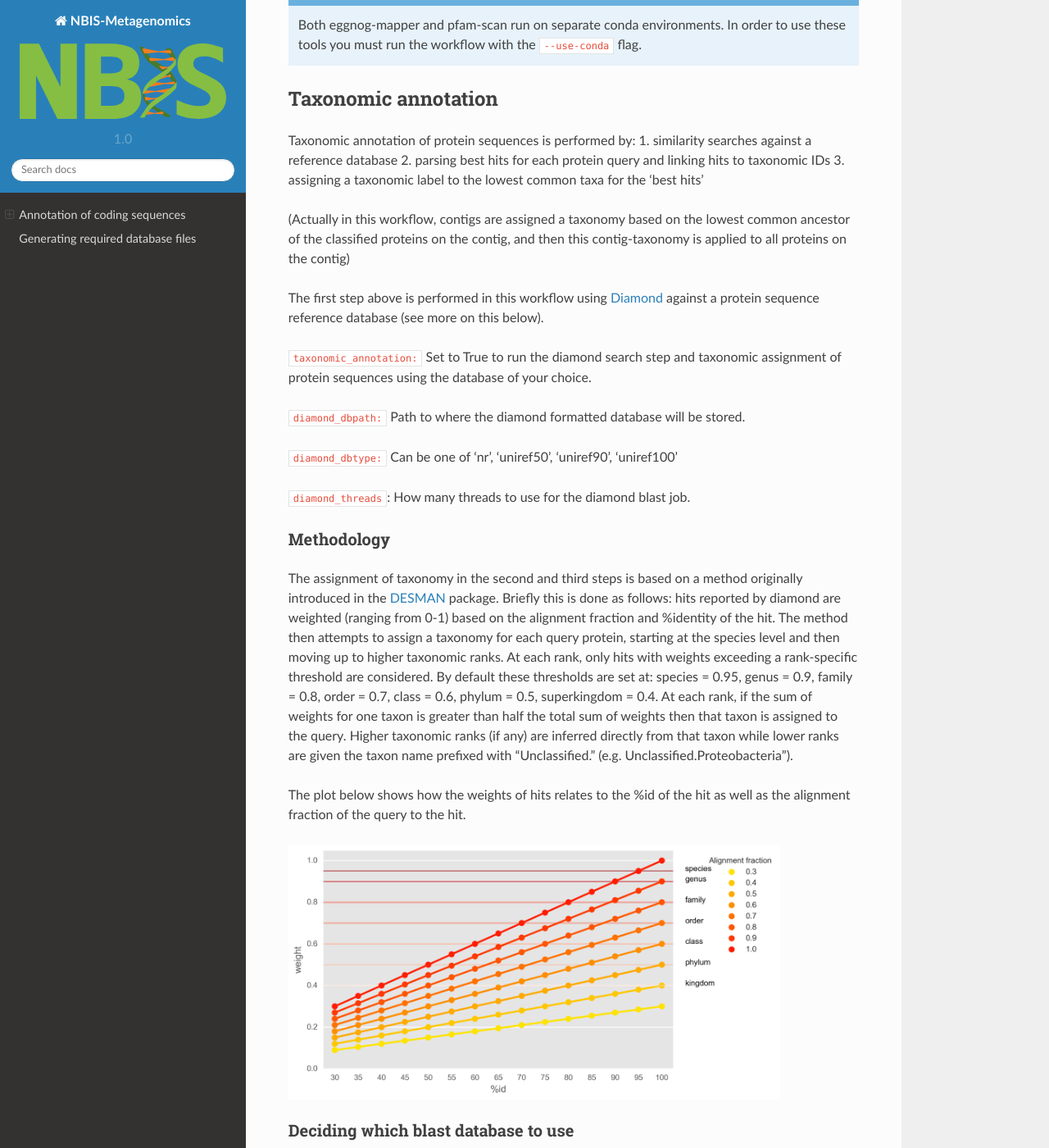
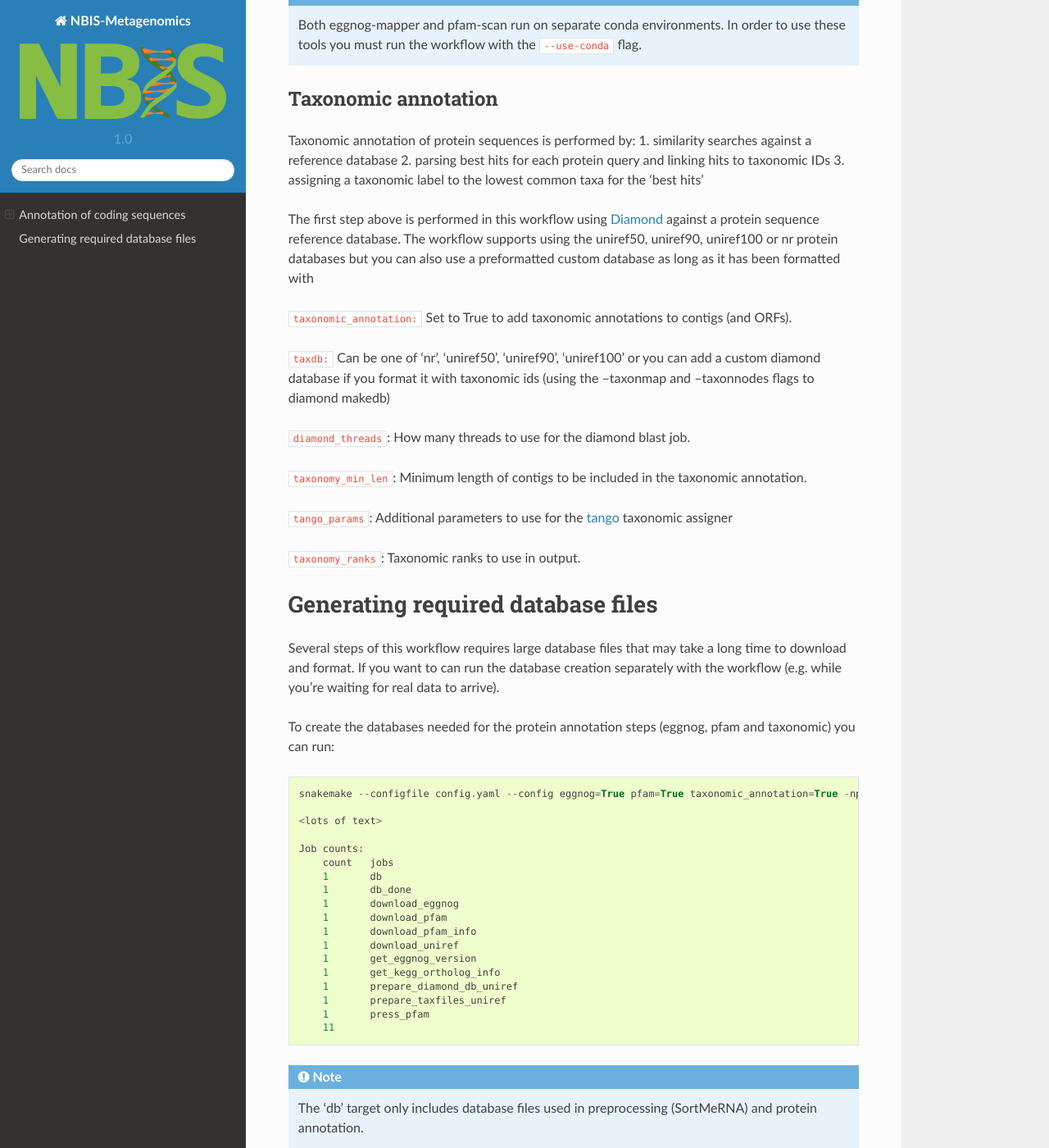
Before and after one commit to NBISweden/nbis-meta, a Sphinx documentation site: the page built from docs/annotation/index.rst, in a window 1280 px wide and 1400 px high, scrolled down 480 px. Shown: the whole window at 82% size. Built offline with Sphinx 7.4.7 and the Read the Docs theme 2.0.0, drawn with Linux system fonts in a browser that asks for light colours; some of the changed text lies outside the part shown.

```diff
--- a/docs/annotation/index.rst
+++ b/docs/annotation/index.rst
@@ -23,74 +23,24 @@ Taxonomic annotation of protein sequences is performed by:
 2. parsing best hits for each protein query and linking hits to taxonomic IDs
 3. assigning a taxonomic label to the lowest common taxa for the 'best hits'
 
-(Actually in this workflow, contigs are assigned a taxonomy based on
-the lowest common ancestor of the classified proteins on the contig,
-and then this contig-taxonomy is applied to all proteins on the contig)
-
 The first step above is performed in this workflow using
 `Diamond <https://github.com/bbuchfink/diamond/>`_ against a protein sequence
-reference database (see more on this below).
+reference database. The workflow supports using the uniref50, uniref90, uniref100 or nr protein databases but you can
+also use a preformatted custom database as long as it has been formatted with
 
-:code:`taxonomic_annotation:` Set to True to run the diamond search step and taxonomic assignment of protein sequences using
-the database of your choice.
+:code:`taxonomic_annotation:` Set to True to add taxonomic annotations to contigs (and ORFs).
 
-:code:`diamond_dbpath:` Path to where the diamond formatted database will be stored.
 
-:code:`diamond_dbtype:` Can be one of 'nr', 'uniref50', 'uniref90', 'uniref100'
+:code:`taxdb:` Can be one of 'nr', 'uniref50', 'uniref90', 'uniref100' or you can add a custom diamond database if you
+format it with taxonomic ids (using the --taxonmap and --taxonnodes flags to diamond makedb)
 
 :code:`diamond_threads`: How many threads to use for the diamond blast job.
 
-Methodology
-^^^^^^^^^^^
-The assignment of taxonomy in the second and third steps is based on
-a method originally introduced in
-the `DESMAN <https://github.com/chrisquince/DESMAN>`_ package. Briefly this
-is done as follows: hits reported by diamond are weighted (ranging from 0-1)
-based on the alignment fraction and %identity of the hit. The method then
-attempts to assign a taxonomy for each query protein, starting at the
-species level and then moving up to higher taxonomic ranks. At each rank,
-only hits with weights exceeding a rank-specific threshold are considered.
-By default these thresholds are set at: species = 0.95, genus = 0.9,
-family = 0.8, order = 0.7, class = 0.6, phylum = 0.5, superkingdom = 0.4.
-At each rank, if the sum of weights for one taxon is greater than half the
-total sum of weights then that taxon is assigned to the query. Higher
-taxonomic ranks (if any) are inferred directly from that taxon while
-lower ranks are given the taxon name prefixed with "Unclassified." (e.g.
-Unclassified.Proteobacteria").
+:code:`taxonomy_min_len`: Minimum length of contigs to be included in the taxonomic annotation.
 
-The plot below shows how the weights of hits relates to the %id of the
-hit as well as the alignment fraction of the query to the hit.
+:code:`tango_params`: Additional parameters to use for the `tango <https://github.com/johnne/tango>`_ taxonomic assigner
 
-.. image:: ../img/taxonomy_weights.png
-    :width: 600
-    :alt: Weighted hits plot
-
-Deciding which blast database to use
-^^^^^^^^^^^^^^^^^^^^^^^^^^^^^^^^^^^^
-Ideally we'd like to assign species-level taxonomy to all the protein sequences in our analysis but metagenomics
-doesn't often allow that. This is partly a database/data issue since reference databases are not good representatives of
-the taxa being studied. A lot of times the best taxonomic annotation a protein sequence can get is at genus level.
-
-Since the similarity search step can be a bottleneck it
-may be worthwhile to use a **clustered** reference database such as `UniRef <http://www.uniprot.org/help/uniref>`_.
-In UniRef, protein sequences in the UniProt database are clustered by % sequence identity using the
-`CD-HIT <http://weizhongli-lab.org/cd-hit/>`_ software and a *seed* sequence is selected for each cluster.
-
-For instance, in UniRef90 sequences are clustered at 90% sequence identity. In the 2017_08 release of UniProt/UniRef
-this reduces the number of sequences from 89,951,742 in the UniProt database to 59,207,328 in the UniRef90 database.
-Consequently, searching the UniRef90 database instead of the full UniProt database (or the NCBI nr database) will be a
-lot faster. The drawback is that the taxonomic annotation may not be as sensitive.
-
-Conveniently, each entry in UniRef database contains information on the lowest common taxa for all sequences contained
-in the cluster. So we can evaluate the number of unique taxa at each taxonomic rank in the databases.
-
-Below is a comparison of unique taxa at the genus and species level
-for Archaea, Bacteria, Eukaryota and Viruses in all the UniRef databases
-as well as in the full NCBI non-redundant database.
-
- .. image:: ../img/tax_database_comparison.png
-    :width: 400
-    :alt: Blast databases
+:code:`taxonomy_ranks`: Taxonomic ranks to use in output.
 
 Generating required database files
 ==================================
```
Also changed, not shown: config.yaml (+19 -12 lines), 8 other files.
